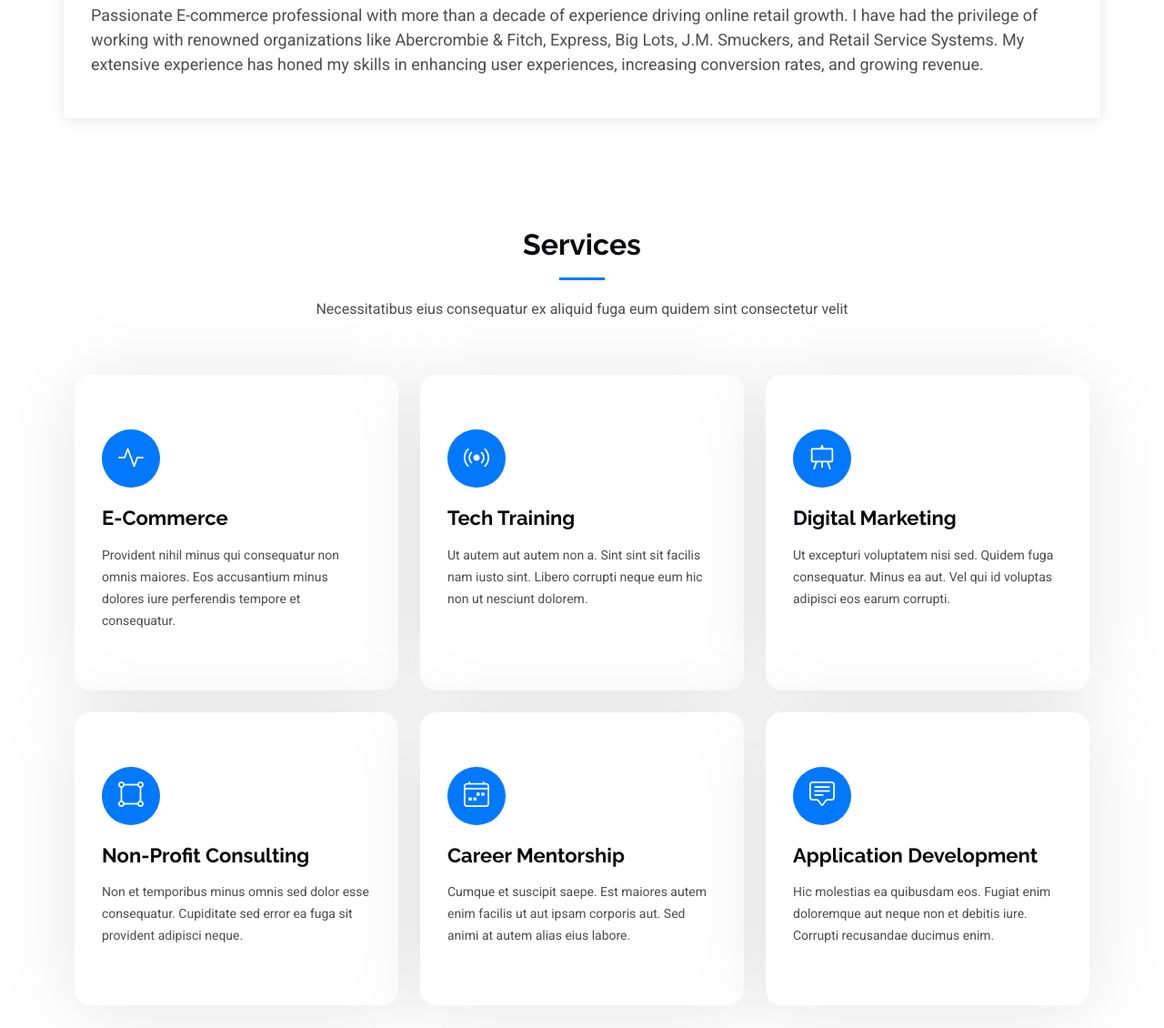
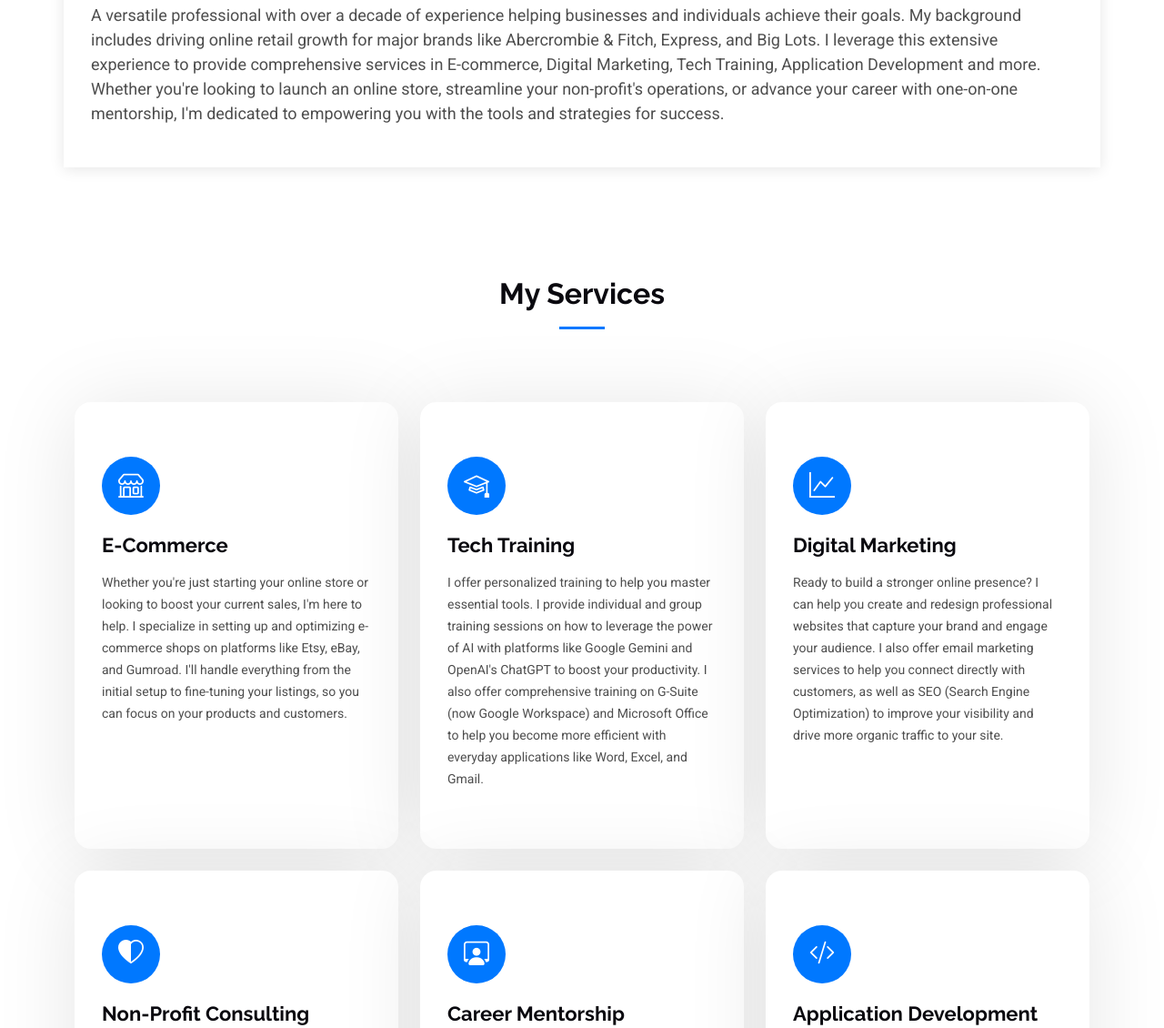
Before and after one commit to Onyemobi/my-portfolio, a plain HTML site: page index.html in a window 1280 px wide. Shown: the part 961-2091 px from the top of the page at 91% size. Drawn offline with Linux system fonts and the light colour scheme.

Commit message:
Updated Service section

```diff
--- a/index.html
+++ b/index.html
@@ -85,9 +85,7 @@
           <div class="col-md-12">
             <div class="about-me">
               <h4>About me</h4>
-              <p>
-               Passionate E-commerce professional with more than a decade of experience driving online retail growth. I have had the privilege of working with renowned organizations like Abercrombie & Fitch, Express, Big Lots, J.M. Smuckers, and Retail Service Systems. My extensive experience has honed my skills in enhancing user experiences, increasing conversion rates, and growing revenue.
-              </p>
+              <p>A versatile professional with over a decade of experience helping businesses and individuals achieve their goals. My background includes driving online retail growth for major brands like Abercrombie & Fitch, Express, and Big Lots. I leverage this extensive experience to provide comprehensive services in E-commerce, Digital Marketing, Tech Training, Application Development and more. Whether you're looking to launch an online store, streamline your non-profit's operations, or advance your career with one-on-one mentorship, I'm dedicated to empowering you with the tools and strategies for success.</p>
             </div>
           </div>
         </div>
@@ -101,8 +99,7 @@
 
       <!-- Section Title -->
       <div class="container section-title" data-aos="fade-up">
-        <h2>Services</h2>
-        <p>Necessitatibus eius consequatur ex aliquid fuga eum quidem sint consectetur velit</p>
+        <h2>My Services</h2>
       </div><!-- End Section Title -->
 
       <div class="container">
@@ -112,48 +109,48 @@
           <div class="col-lg-4 col-md-6" data-aos="fade-up" data-aos-delay="100">
             <div class="service-item  position-relative">
               <div class="icon">
-                <i class="bi bi-activity"></i>
+                <i class="bi bi-shop"></i>
               </div>
               <a href="#" class="stretched-link">
                 <h3>E-Commerce</h3>
               </a>
-              <p>Provident nihil minus qui consequatur non omnis maiores. Eos accusantium minus dolores iure perferendis tempore et consequatur.</p>
+              <p>Whether you're just starting your online store or looking to boost your current sales, I'm here to help. I specialize in setting up and optimizing e-commerce shops on platforms like Etsy, eBay, and Gumroad. I'll handle everything from the initial setup to fine-tuning your listings, so you can focus on your products and customers.</p>
             </div>
           </div><!-- End Service Item -->
 
           <div class="col-lg-4 col-md-6" data-aos="fade-up" data-aos-delay="200">
             <div class="service-item position-relative">
               <div class="icon">
-                <i class="bi bi-broadcast"></i>
+                <i class="bi bi-mortarboard"></i>
               </div>
               <a href="#" class="stretched-link">
                 <h3>Tech Training</h3>
               </a>
-              <p>Ut autem aut autem non a. Sint sint sit facilis nam iusto sint. Libero corrupti neque eum hic non ut nesciunt dolorem.</p>
+              <p>I offer personalized training to help you master essential tools. I provide individual and group training sessions on how to leverage the power of AI with platforms like Google Gemini and OpenAI's ChatGPT to boost your productivity. I also offer comprehensive training on G-Suite (now Google Workspace) and Microsoft Office to help you become more efficient with everyday applications like Word, Excel, and Gmail.</p>
             </div>
           </div><!-- End Service Item -->
 
           <div class="col-lg-4 col-md-6" data-aos="fade-up" data-aos-delay="300">
             <div class="service-item position-relative">
               <div class="icon">
-                <i class="bi bi-easel"></i>
+                <i class="bi bi-graph-up"></i>
               </div>
               <a href="#" class="stretched-link">
                 <h3>Digital Marketing</h3>
               </a>
-              <p>Ut excepturi voluptatem nisi sed. Quidem fuga consequatur. Minus ea aut. Vel qui id voluptas adipisci eos earum corrupti.</p>
+              <p>Ready to build a stronger online presence? I can help you create and redesign professional websites that capture your brand and engage your audience. I also offer email marketing services to help you connect directly with customers, as well as SEO (Search Engine Optimization) to improve your visibility and drive more organic traffic to your site.</p>
             </div>
           </div><!-- End Service Item -->
 
           <div class="col-lg-4 col-md-6" data-aos="fade-up" data-aos-delay="400">
             <div class="service-item position-relative">
               <div class="icon">
-                <i class="bi bi-bounding-box-circles"></i>
+                <i class="bi bi-heart-half"></i>
               </div>
               <a href="#" class="stretched-link">
                 <h3>Non-Profit Consulting</h3>
               </a>
-              <p>Non et temporibus minus omnis sed dolor esse consequatur. Cupiditate sed error ea fuga sit provident adipisci neque.</p>
+              <p>I help non-profit organizations modernize and streamline their operations to better serve their mission. I can guide you through the process of obtaining and properly utilizing 501(c)(3) status, ensuring your organization is compliant and maximizing its tax-exempt benefits. Additionally, I'll help you adopt and integrate modern tools to improve efficiency, from administrative tasks to fundraising and donor management, so you can focus on making a greater impact.</p>
               <a href="#" class="stretched-link"></a>
             </div>
           </div><!-- End Service Item -->
@@ -161,12 +158,12 @@
           <div class="col-lg-4 col-md-6" data-aos="fade-up" data-aos-delay="500">
             <div class="service-item position-relative">
               <div class="icon">
-                <i class="bi bi-calendar4-week"></i>
+                <i class="bi bi-person-workspace"></i>
               </div>
               <a href="#" class="stretched-link">
                 <h3>Career Mentorship</h3>
               </a>
-              <p>Cumque et suscipit saepe. Est maiores autem enim facilis ut aut ipsam corporis aut. Sed animi at autem alias eius labore.</p>
+              <p>Starting a new career or making a transition can be challenging. I provide personalized guidance to help you navigate your professional journey, whether you're just starting out or making a major change. From building a standout resume to preparing for interviews and identifying your next steps, I'll help you gain the confidence and clarity you need to achieve your career goals.</p>
               <a href="#" class="stretched-link"></a>
             </div>
           </div><!-- End Service Item -->
@@ -174,12 +171,12 @@
           <div class="col-lg-4 col-md-6" data-aos="fade-up" data-aos-delay="600">
             <div class="service-item position-relative">
               <div class="icon">
-                <i class="bi bi-chat-square-text"></i>
+                <i class="bi bi-code-slash"></i>
               </div>
               <a href="#" class="stretched-link">
                 <h3>Application Development</h3>
               </a>
-              <p>Hic molestias ea quibusdam eos. Fugiat enim doloremque aut neque non et debitis iure. Corrupti recusandae ducimus enim.</p>
+              <p>Need a custom application to streamline your operations? I create and customize powerful applications for businesses and organizations, specializing in platforms like Salesforce and other CRMs (Customer Relationship Management) systems. Whether you need a new app built from the ground up or a tool tailored to fit your existing workflow, I'll develop a solution that helps you work smarter and more efficiently.</p>
               <a href="#" class="stretched-link"></a>
             </div>
           </div><!-- End Service Item -->
@@ -196,7 +193,6 @@
       <!-- Section Title -->
       <div class="container section-title" data-aos="fade-up">
         <h2>Portfolio</h2>
-        <p>Necessitatibus eius consequatur ex aliquid fuga eum quidem sint consectetur velit</p>
       </div><!-- End Section Title -->
 
       <div class="container">
```
